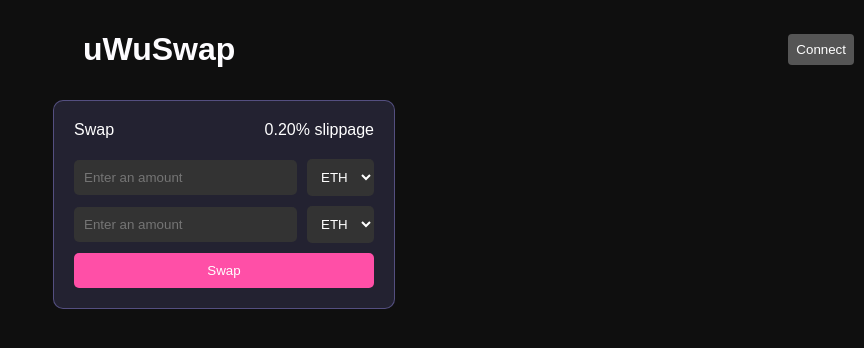
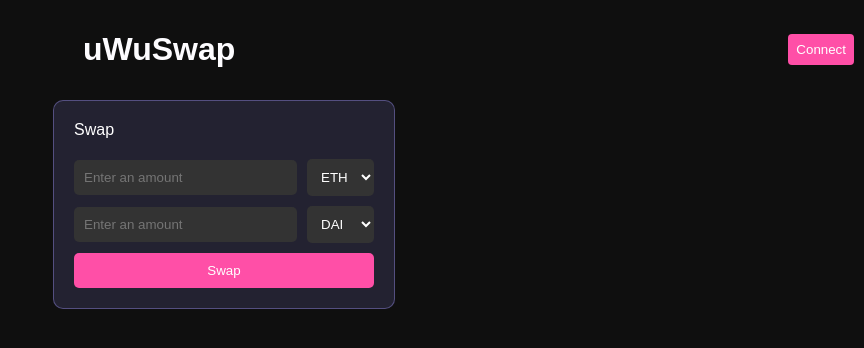
Before and after one commit to s4rv4d/uwuswap, a React (Create React App) app: page / in a window 1280 px wide. Shown: the top 348 px of the page, without its empty margins (416-1280 px from the left). Built offline with nearby package versions, Linux system fonts and the light colour scheme; a web font is replaced by a local one.

Commit message:
done setting up basic metamasn context requirement

```diff
--- a/src/App.js
+++ b/src/App.js
@@ -1,13 +1,17 @@
 import "./App.css";
 import Navbar from "./components/Navbar/Navbar";
 import SwapBox from "./components/Swap-box/swapBox";
+import { MetaMaskProvider } from "./contexts/MetaMask";
+import MetaMask from "./components/Metamask";
 
 function App() {
   return (
-    <div className="App">
-      <Navbar />
-      <SwapBox />
-    </div>
+    <MetaMaskProvider>
+      <div className="App">
+        <Navbar />
+        <SwapBox />
+      </div>
+    </MetaMaskProvider>
   );
 }
 
--- /dev/null
+++ b/src/components/Metamask.js
@@ -0,0 +1,68 @@
+import { useContext } from "react";
+import { MetaMaskContext } from "../contexts/MetaMask";
+
+// helpers
+const chainIdToChain = (chainId) => {
+  switch (chainId) {
+    case "0x1":
+      return "Mainnet";
+
+    case "0x7a69":
+      return "Anvil";
+
+    default:
+      return "unknown chain";
+  }
+};
+
+const shortAddress = (address) =>
+  address.slice(0, 6) + "..." + address.slice(-4);
+
+const statusConnected = (account, chain) => {
+  return (
+    <span>
+      Connected to {chainIdToChain(chain)} as {shortAddress(account)}
+    </span>
+  );
+};
+
+const statusNotConnected = (connect) => {
+  return (
+    <span>
+      MetaMask is not connected. <button onClick={connect}>Connect</button>
+    </span>
+  );
+};
+
+const renderStatus = (status, account, chain, connect) => {
+  switch (status) {
+    case "connected":
+      return statusConnected(account, chain);
+
+    case "not_connected":
+      return statusNotConnected(connect);
+
+    case "not_installed":
+      return <span>MetaMask is not installed.</span>;
+
+    default:
+      return;
+  }
+};
+
+const MetaMask = () => {
+  const context = useContext(MetaMaskContext);
+
+  return (
+    <section className="MetaMaskContainer">
+      {renderStatus(
+        context.status,
+        context.account,
+        context.chain,
+        context.connect
+      )}
+    </section>
+  );
+};
+
+export default MetaMask;
--- a/src/components/Navbar/Navbar.css
+++ b/src/components/Navbar/Navbar.css
@@ -37,7 +37,7 @@
 
 .connect-button {
   padding: 8px;
-  background-color: #555;
+  background-color: #ff4fa7;
   color: #fff;
   border: none;
   cursor: pointer;
--- a/src/components/Navbar/Navbar.js
+++ b/src/components/Navbar/Navbar.js
@@ -1,6 +1,6 @@
 import React from "react";
 import { useState, useEffect, useContext } from "react";
-import { Link } from "react-router-dom";
+import { MetaMaskContext } from "../../contexts/MetaMask";
 
 // styles
 import "./Navbar.css";
@@ -16,6 +16,12 @@ export default function Navbar() {
 
   const [account, setAccount] = useState("");
   const [connected, setConnected] = useState(false);
+  const context = useContext(MetaMaskContext);
+
+  const shortAddress = (address) =>
+    address.slice(0, 6) + "..." + address.slice(-4);
+
+  console.log(context);
 
   return (
     <div className="navbar">
@@ -32,9 +38,17 @@ export default function Navbar() {
       </div>
 
       <div className="right-content">
-        <button className="connect-button" onClick={() => {}}>
-          Connect
-        </button>
+        {context.status === "not_connected" && (
+          <button className="connect-button" onClick={context.connect}>
+            Connect
+          </button>
+        )}
+
+        {context.status === "connected" && (
+          <button className="connect-button" onClick={() => {}}>
+            {shortAddress(context.account)}
+          </button>
+        )}
       </div>
     </div>
   );
--- a/src/components/Swap-box/swapBox.css
+++ b/src/components/Swap-box/swapBox.css
@@ -56,7 +56,7 @@
 }
 
 .swap-action:hover {
-  background: #0056b3;
+  background: ##777;
 }
 
 .swap-main-container {
--- a/src/components/Swap-box/swapBox.js
+++ b/src/components/Swap-box/swapBox.js
@@ -18,7 +18,7 @@ export default function SwapBox() {
       <div className="swap-container">
         <div className="swap-header">
           <span>Swap</span>
-          <span>0.20% slippage</span>
+          {/* <span>0.20% slippage</span> */}
         </div>
         <div className="swap-body">
           <div className="swap-input-container">
@@ -49,8 +49,8 @@ export default function SwapBox() {
               placeholder="Enter an amount"
             />
             <select
-              value={fromCurrency}
-              onChange={(e) => setFromCurrency(e.target.value)}
+              value={toCurrency}
+              onChange={(e) => setToCurrency(e.target.value)}
               className="swap-dropdown"
             >
               <option>ETH</option>
--- /dev/null
+++ b/src/contexts/MetaMask.js
@@ -0,0 +1,41 @@
+import { createContext, useState } from "react";
+
+export const MetaMaskContext = createContext();
+
+export const MetaMaskProvider = ({ children }) => {
+  const [status, setStatus] = useState("not_connected");
+  const [account, setAccount] = useState(null);
+  const [chainId, setChainId] = useState(null);
+
+  const connect = () => {
+    if (typeof window.ethereum == "undefined") {
+      return setStatus("not_installed");
+    }
+
+    Promise.all([
+      window.ethereum.request({ method: "eth_requestAccounts" }),
+      window.ethereum.request({ method: "eth_chainId" }),
+    ])
+      .then(function ([accounts, chainId]) {
+        setAccount(accounts[0]);
+        setChainId(chainId);
+        setStatus("connected");
+      })
+      .catch(function (error) {
+        console.error(error);
+      });
+  };
+
+  const metamaskContext = {
+    status,
+    account,
+    chainId,
+    connect,
+  };
+
+  return (
+    <MetaMaskContext.Provider value={metamaskContext}>
+      {children}
+    </MetaMaskContext.Provider>
+  );
+};
```
